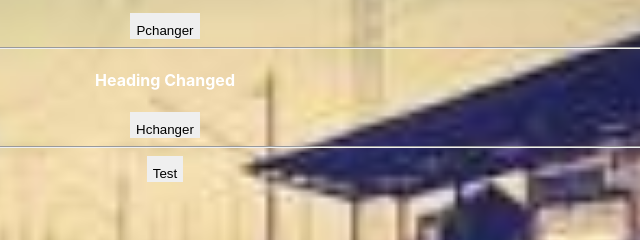
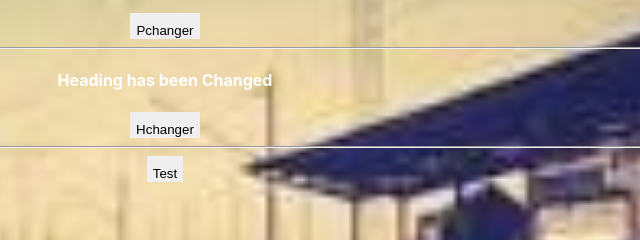
Before and after one commit to roosvelt2020/JavaScript, a plain HTML site: page index.html in a window 1280 px wide. Both pictures are taken after a click on the button "Hchanger". Shown: the part 162-402 px from the top of the page, 475-1115 px from the left. Drawn offline with Linux system fonts and the light colour scheme.

Commit message:
created README file and edit index html

```diff
--- a/index.html
+++ b/index.html
@@ -23,7 +23,7 @@
         <!-- script in body -->
         <script>
         function changeHeading() {
-            document.getElementById("heading").innerHTML = "Heading Changed";
+            document.getElementById("heading").innerHTML = "Heading has been Changed";
         }
 
         // using alert box to display data
```
